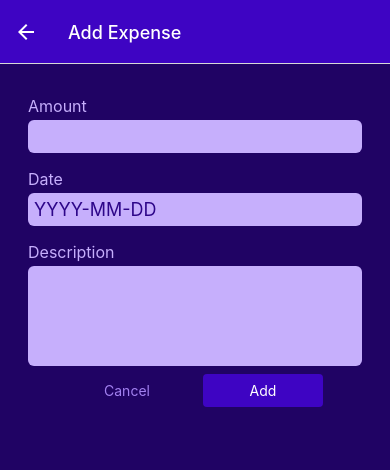
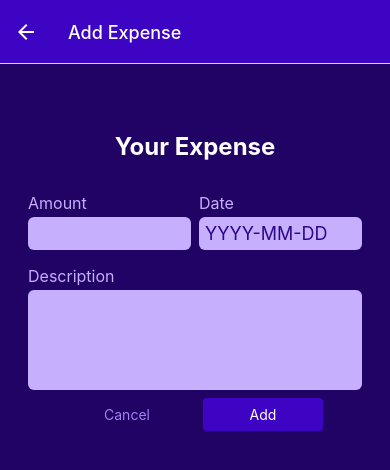
Before and after one commit to judo2000/react-native_expense-tracker, a React Native app: screen /ManageExpense in a window 390 px wide. Shown: the top 470 px of the page. Built offline with nearby package versions, Linux system fonts and the light colour scheme.

Commit message:
Style layout of EspenseForm

```diff
--- a/components/ManageExpense/ExpenseForm.js
+++ b/components/ManageExpense/ExpenseForm.js
@@ -4,8 +4,11 @@ import Input from './Input';
 const ExpenseForm = () => {
   const amountChangedHandler = () => {};
   return (
-    <View>
+    <View style={styles.form}>
+      <Text style={styles.title}>Your Expense</Text>
+      <View style={styles.inputsRow}>
         <Input
+          style={styles.rowInput}
           label='Amount'
           textInputConfig={{
             keyboardType: 'decimal-pad',
@@ -13,6 +16,7 @@ const ExpenseForm = () => {
           }}
         />
         <Input
+          style={styles.rowInput}
           label='Date'
           textInputConfig={{
             placeholder: 'YYYY-MM-DD',
@@ -20,6 +24,7 @@ const ExpenseForm = () => {
             onChangeText: () => {},
           }}
         />
+      </View>
       <Input
         label='Description'
         textInputConfig={{
@@ -34,4 +39,22 @@ const ExpenseForm = () => {
 
 export default ExpenseForm;
 
-const styles = StyleSheet.create({});
+const styles = StyleSheet.create({
+  form: {
+    marginTop: 20,
+  },
+  title: {
+    fontSize: 24,
+    fontWeight: 'bold',
+    color: 'white',
+    marginVertical: 24,
+    textAlign: 'center',
+  },
+  inputsRow: {
+    flexDirection: 'row',
+    justifyContent: 'space-between',
+  },
+  rowInput: {
+    flex: 1,
+  },
+});
--- a/components/ManageExpense/Input.js
+++ b/components/ManageExpense/Input.js
@@ -1,7 +1,7 @@
 import { Text, TextInput, View, StyleSheet } from 'react-native';
 import { GlobalStyles } from '../../constants/styles';
 
-const Input = ({ label, textInputConfig }) => {
+const Input = ({ label, style, textInputConfig }) => {
   const inputStyles = [styles.input];
 
   if (textInputConfig && textInputConfig.multiline) {
@@ -9,7 +9,7 @@ const Input = ({ label, textInputConfig }) => {
   }
 
   return (
-    <View style={styles.inputContainer}>
+    <View style={[styles.inputContainer, style]}>
       <Text style={styles.label}>{label}</Text>
       <TextInput style={inputStyles} {...textInputConfig} />
     </View>
```
Lines whose indentation alone changed are shown as unchanged.
